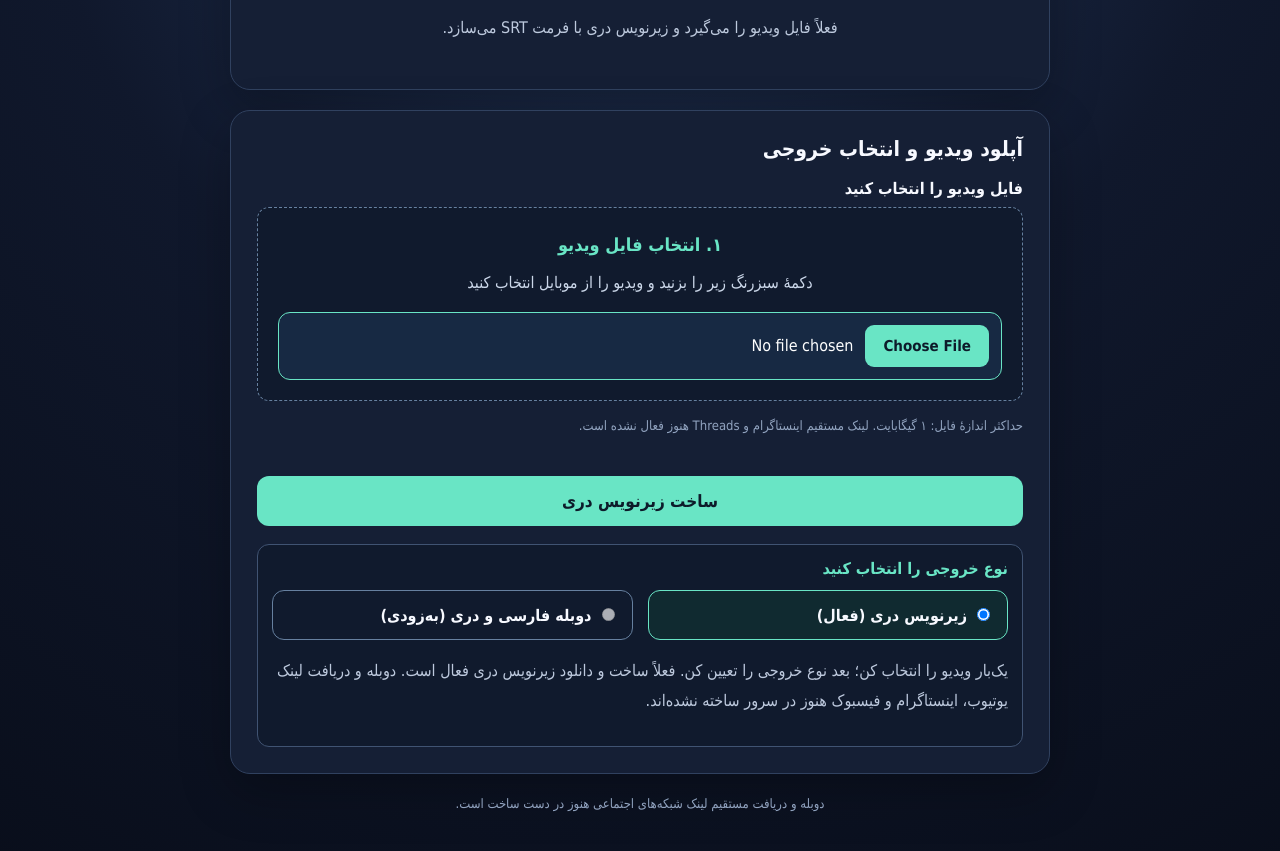
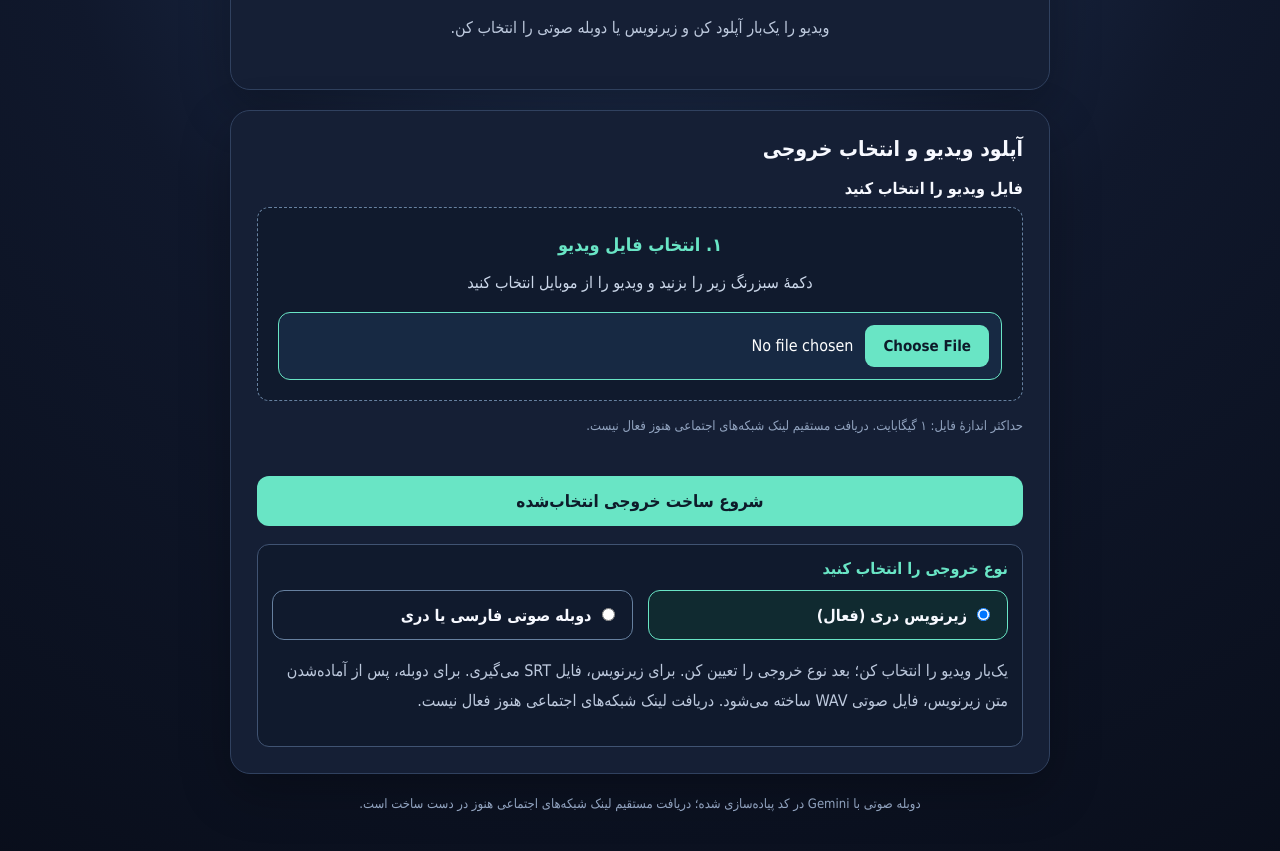
Before and after one commit to rahmatullahyigit789/my-first-project, a website: page index.html in a window 1280 px wide. Shown: the part 211-1062 px from the top of the page. Drawn offline with Linux system fonts and the light colour scheme.

Commit message:
Enable subtitle and dubbing output selection in video translator

```diff
--- a/index.html
+++ b/index.html
@@ -73,7 +73,7 @@
       <div class="logo">🌐🎬</div>
       <div class="eyebrow">پروژهٔ ترجمان هوشمند ویدیو</div>
       <h1>ویدیوی خود را به دری ترجمه کنید</h1>
-      <p>فعلاً فایل ویدیو را می‌گیرد و زیرنویس دری با فرمت SRT می‌سازد.</p>
+      <p>ویدیو را یک‌بار آپلود کن و زیرنویس یا دوبله صوتی را انتخاب کن.</p>
     </header>
 
     <section class="panel">
@@ -84,8 +84,8 @@
           <strong>۱. انتخاب فایل ویدیو</strong>دکمهٔ سبزرنگ زیر را بزنید و ویدیو را از موبایل انتخاب کنید
           <input id="videoFile" type="file" accept="video/*" required>
         </div>
-        <p class="hint" id="fileName">حداکثر اندازهٔ فایل: ۱ گیگابایت. لینک مستقیم اینستاگرام و Threads هنوز فعال نشده است.</p>
-        <button type="submit">ساخت زیرنویس دری</button>
+        <p class="hint" id="fileName">حداکثر اندازهٔ فایل: ۱ گیگابایت. دریافت مستقیم لینک شبکه‌های اجتماعی هنوز فعال نیست.</p>
+        <button type="submit">شروع ساخت خروجی انتخاب‌شده</button>
       </form>
       <div class="feature-note">
         <strong>نوع خروجی را انتخاب کنید</strong>
@@ -95,11 +95,11 @@
             زیرنویس دری (فعال)
           </label>
           <label style="margin:0;padding:14px;border:1px solid #66809f;border-radius:12px;background:#101a2d">
-            <input type="radio" name="outputMode" value="dub" disabled>
-            دوبله فارسی و دری (به‌زودی)
+            <input type="radio" name="outputMode" value="dub">
+            دوبله صوتی فارسی یا دری
           </label>
         </div>
-        <p>یک‌بار ویدیو را انتخاب کن؛ بعد نوع خروجی را تعیین کن. فعلاً ساخت و دانلود زیرنویس دری فعال است. دوبله و دریافت لینک یوتیوب، اینستاگرام و فیسبوک هنوز در سرور ساخته نشده‌اند.</p>
+        <p>یک‌بار ویدیو را انتخاب کن؛ بعد نوع خروجی را تعیین کن. برای زیرنویس، فایل SRT می‌گیری. برای دوبله، پس از آماده‌شدن متن زیرنویس، فایل صوتی WAV ساخته می‌شود. دریافت لینک شبکه‌های اجتماعی هنوز فعال نیست.</p>
       </div>
       <div id="message" role="status"></div>
       <div class="progress-wrap" id="progressWrap" aria-live="polite">
@@ -108,7 +108,7 @@
         <div class="progress-caption">درصد آپلود و مرحله‌های پردازش سرور</div>
       </div>
     </section>
-    <footer>دوبله و دریافت مستقیم لینک شبکه‌های اجتماعی هنوز در دست ساخت است.</footer>
+    <footer>دوبله صوتی با Gemini در کد پیاده‌سازی شده؛ دریافت مستقیم لینک شبکه‌های اجتماعی هنوز در دست ساخت است.</footer>
   </main>
 
   <script>
@@ -117,6 +117,7 @@
     const fileName = document.getElementById("fileName");
     const message = document.getElementById("message");
     const submitButton = form.querySelector('button[type="submit"]');
+    document.querySelectorAll('input[name="outputMode"]').forEach(input => input.addEventListener("change", () => { submitButton.textContent = input.value === "dub" ? "ساخت دوبله صوتی فارسی یا دری" : "ساخت زیرنویس دری"; }));
     const progressWrap = document.getElementById("progressWrap");
     const progressFill = document.getElementById("progressFill");
     const progressValue = document.getElementById("progressValue");
@@ -242,7 +243,7 @@
       } finally {
         activeJob = false;
         submitButton.disabled = false;
-        submitButton.textContent = "ساخت زیرنویس دری";
+        submitButton.textContent = document.querySelector('input[name="outputMode"]:checked')?.value === "dub" ? "ساخت دوبله صوتی فارسی یا دری" : "ساخت زیرنویس دری";
       }
     });
   </script>
```
